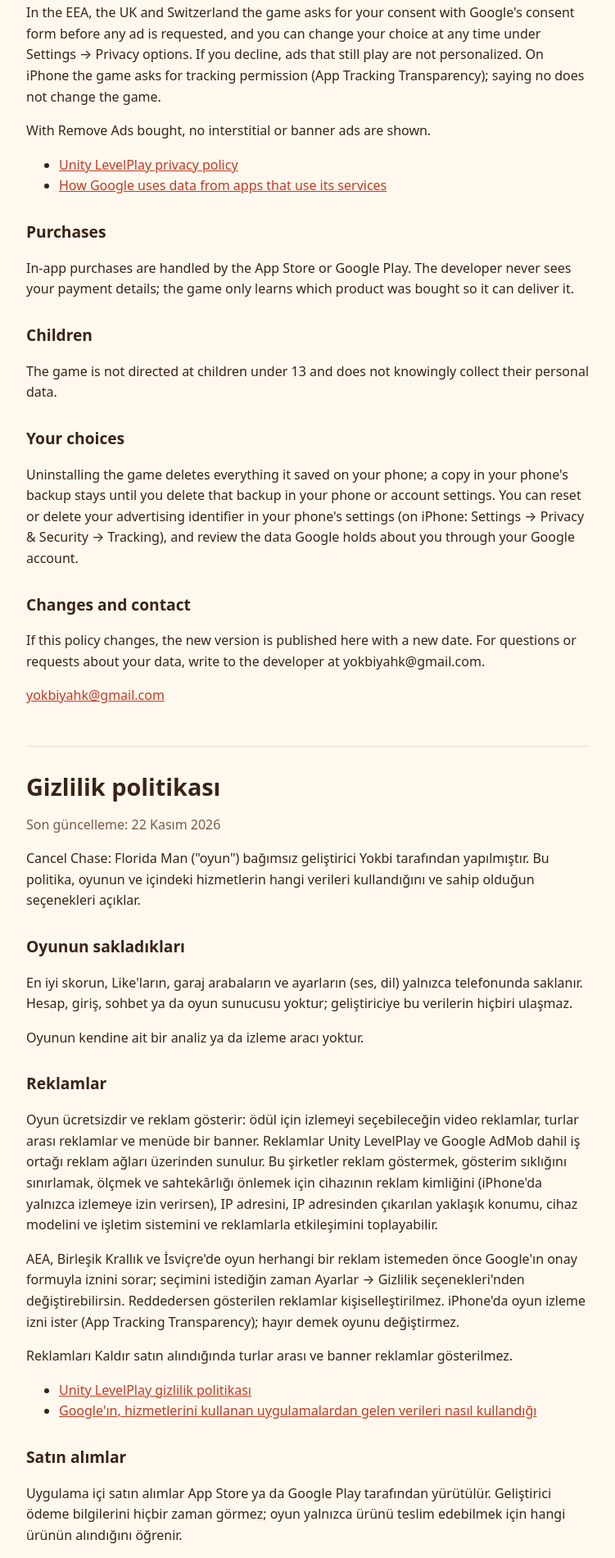
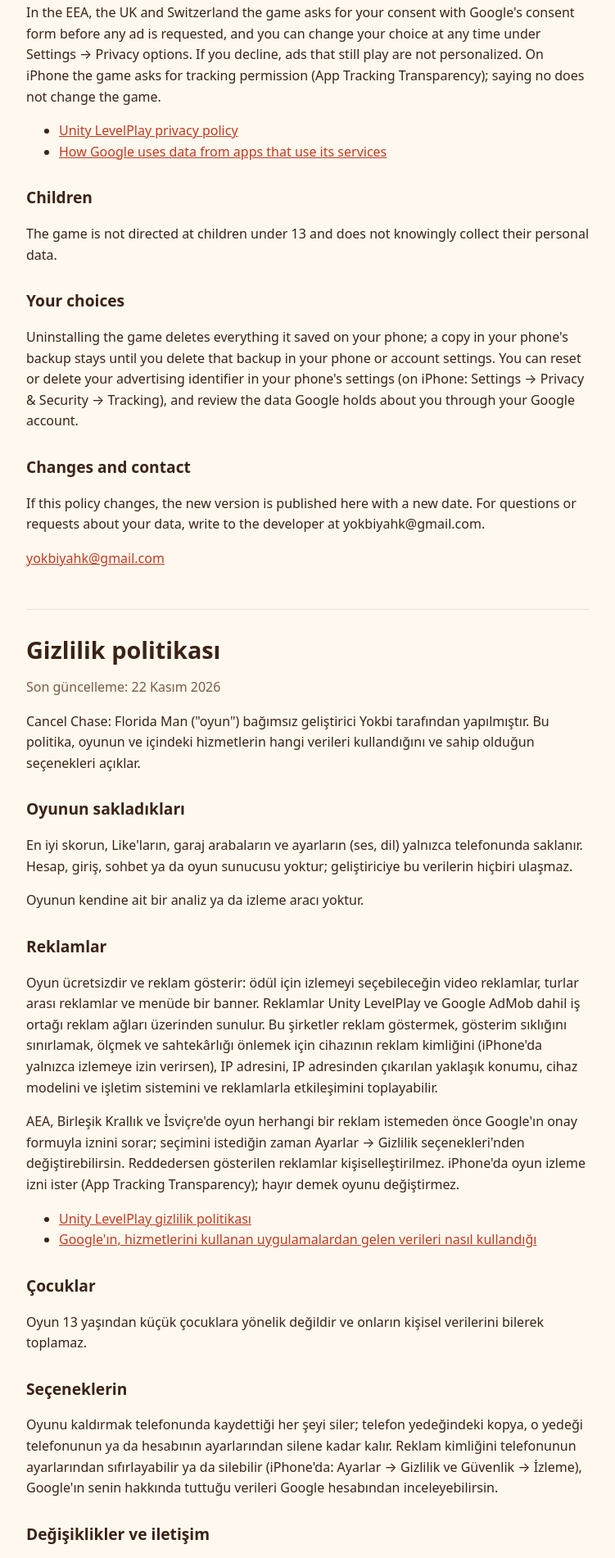
Before and after one commit to yokbi/yokbi.github.io, a plain HTML site: page cancel-chase/privacy/index.html in a window 1280 px wide. Shown: the part 667-2568 px from the top of the page at 82% size, without its empty margins (264-1015 px from the left). Drawn offline with Linux system fonts and the light colour scheme.

Commit message:
Cancel Chase pages: drop Remove Ads/purchases (not in v1.0)
Co-Authored-By: Claude Sonnet 5.5 <noreply@anthropic.com>

```diff
--- a/cancel-chase/privacy/index.html
+++ b/cancel-chase/privacy/index.html
@@ -19,13 +19,10 @@
 <h2>Ads</h2>
 <p>The game is free and shows ads: video ads you can choose to watch for a reward, ads between runs, and a banner in the menu. Ads are served through Unity LevelPlay and its partner ad networks, including Google AdMob. To show ads, limit how often you see them, measure them and prevent fraud, these companies may collect your device's advertising identifier (on iPhone only if you allow tracking), IP address, approximate location derived from the IP address, device model and operating system, and how you interact with ads.</p>
 <p>In the EEA, the UK and Switzerland the game asks for your consent with Google's consent form before any ad is requested, and you can change your choice at any time under Settings → Privacy options. If you decline, ads that still play are not personalized. On iPhone the game asks for tracking permission (App Tracking Transparency); saying no does not change the game.</p>
-<p>With Remove Ads bought, no interstitial or banner ads are shown.</p>
 <ul>
 <li><a href="https://unity.com/legal/game-player-and-app-user-privacy-policy">Unity LevelPlay privacy policy</a></li>
 <li><a href="https://policies.google.com/technologies/partner-sites">How Google uses data from apps that use its services</a></li>
 </ul>
-<h2>Purchases</h2>
-<p>In-app purchases are handled by the App Store or Google Play. The developer never sees your payment details; the game only learns which product was bought so it can deliver it.</p>
 <h2>Children</h2>
 <p>The game is not directed at children under 13 and does not knowingly collect their personal data.</p>
 <h2>Your choices</h2>
@@ -44,13 +41,10 @@
 <h2>Reklamlar</h2>
 <p>Oyun ücretsizdir ve reklam gösterir: ödül için izlemeyi seçebileceğin video reklamlar, turlar arası reklamlar ve menüde bir banner. Reklamlar Unity LevelPlay ve Google AdMob dahil iş ortağı reklam ağları üzerinden sunulur. Bu şirketler reklam göstermek, gösterim sıklığını sınırlamak, ölçmek ve sahtekârlığı önlemek için cihazının reklam kimliğini (iPhone'da yalnızca izlemeye izin verirsen), IP adresini, IP adresinden çıkarılan yaklaşık konumu, cihaz modelini ve işletim sistemini ve reklamlarla etkileşimini toplayabilir.</p>
 <p>AEA, Birleşik Krallık ve İsviçre'de oyun herhangi bir reklam istemeden önce Google'ın onay formuyla iznini sorar; seçimini istediğin zaman Ayarlar → Gizlilik seçenekleri'nden değiştirebilirsin. Reddedersen gösterilen reklamlar kişiselleştirilmez. iPhone'da oyun izleme izni ister (App Tracking Transparency); hayır demek oyunu değiştirmez.</p>
-<p>Reklamları Kaldır satın alındığında turlar arası ve banner reklamlar gösterilmez.</p>
 <ul>
 <li><a href="https://unity.com/legal/game-player-and-app-user-privacy-policy">Unity LevelPlay gizlilik politikası</a></li>
 <li><a href="https://policies.google.com/technologies/partner-sites?hl=tr">Google'ın, hizmetlerini kullanan uygulamalardan gelen verileri nasıl kullandığı</a></li>
 </ul>
-<h2>Satın alımlar</h2>
-<p>Uygulama içi satın alımlar App Store ya da Google Play tarafından yürütülür. Geliştirici ödeme bilgilerini hiçbir zaman görmez; oyun yalnızca ürünü teslim edebilmek için hangi ürünün alındığını öğrenir.</p>
 <h2>Çocuklar</h2>
 <p>Oyun 13 yaşından küçük çocuklara yönelik değildir ve onların kişisel verilerini bilerek toplamaz.</p>
 <h2>Seçeneklerin</h2>
```
